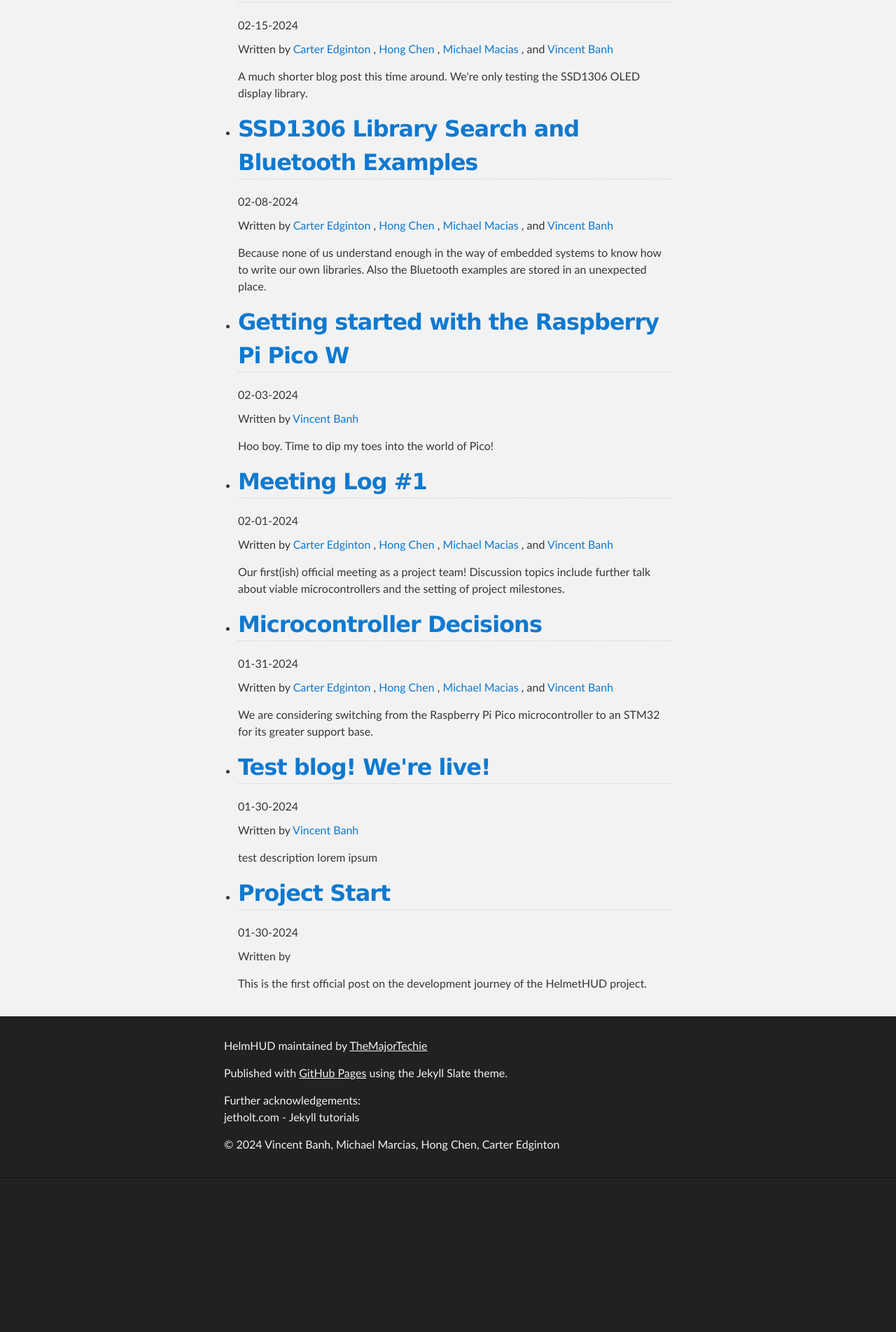
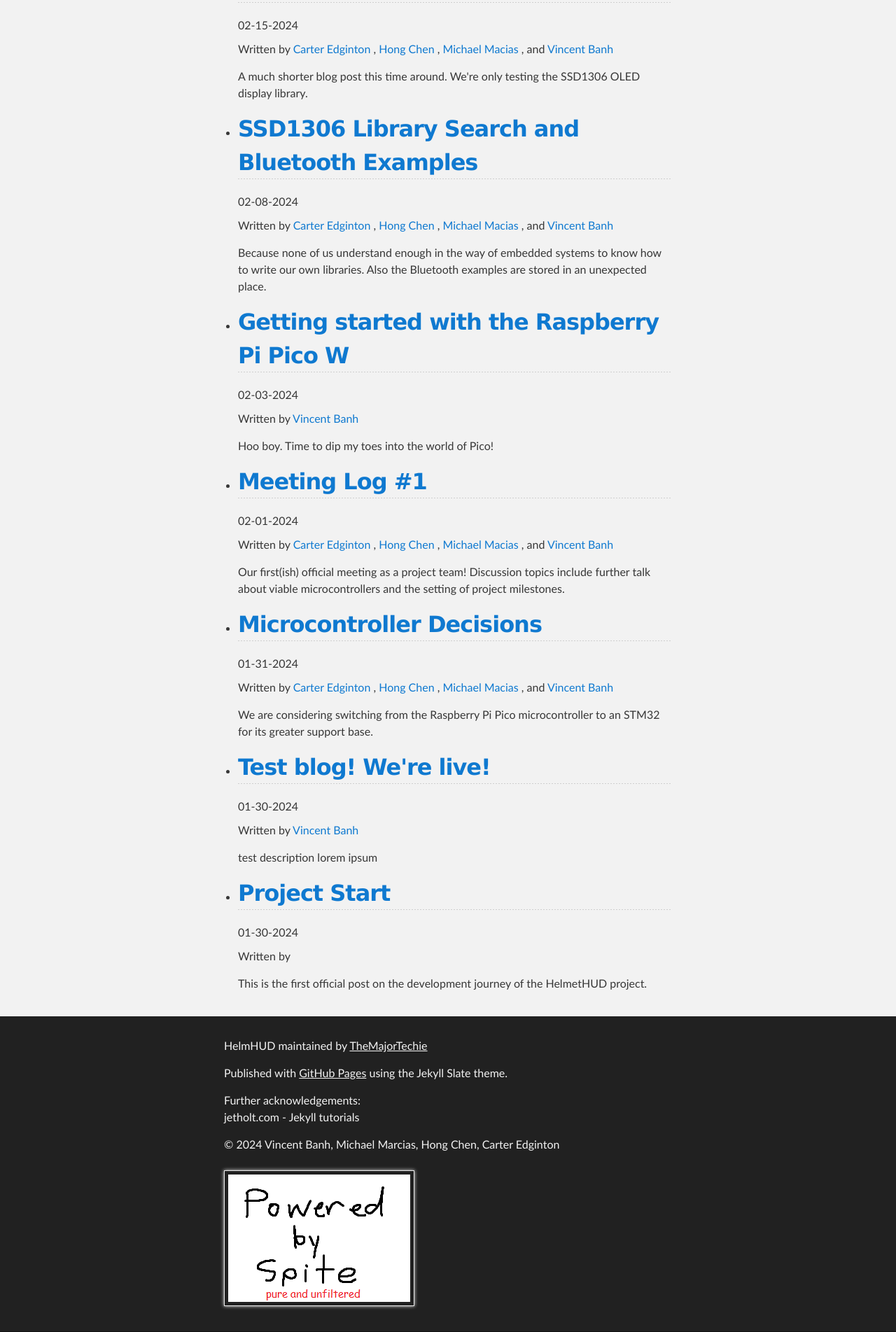
Before and after one commit to TheMajorTechie/HelmHUD, a Jekyll site: the page built from index.md, in a window 1280 px wide. Shown: the part 1144-3047 px from the top of the page at 70% size. Built offline with Jekyll 4.4.1, drawn with Linux system fonts in a browser that asks for light colours; our own code applies the rules of GitHub Pages for plain Markdown files; before the commit the page ends 2827 px from its top, so only the background shows below that.

Commit message:
added small banner

```diff
--- a/_layouts/default.html
+++ b/_layouts/default.html
@@ -67,6 +67,7 @@
 		<br>jetholt.com - Jekyll tutorials
 		</p>
 		<p>© 2024 Vincent Banh, Michael Marcias, Hong Chen, Carter Edginton</p>
+		<img src="{{ site.url }}{{ site.baseurl }}/assets/images/spite.png"></img>
       </footer>
     </div>
   </body>
```
Also changed, not shown: assets/images/spite.png (added).
